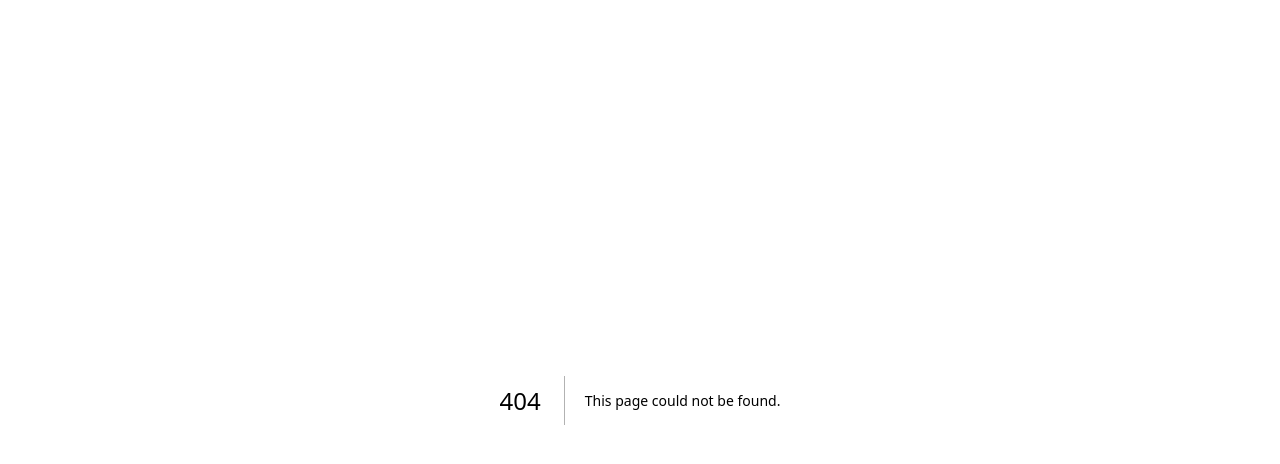
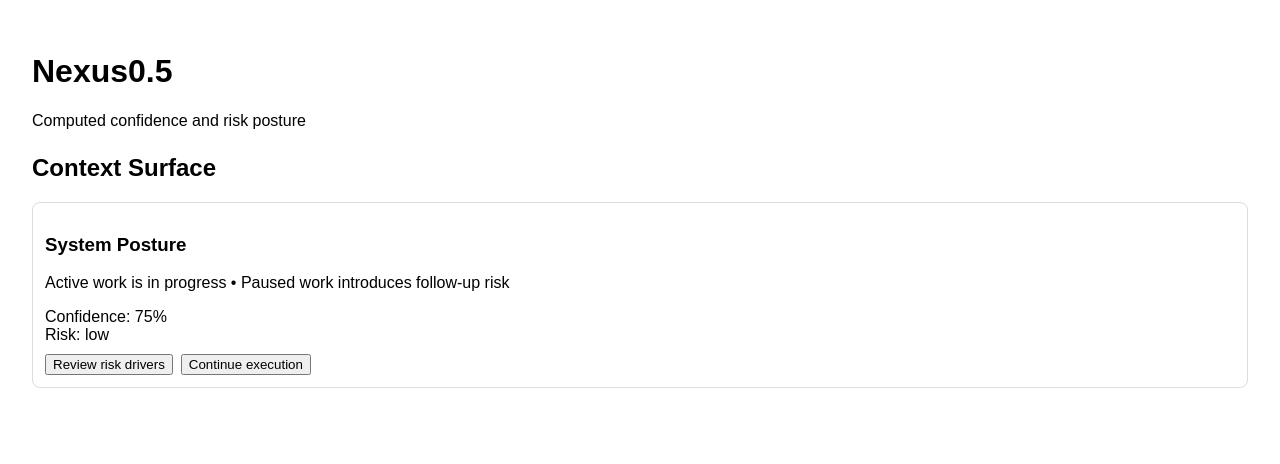
Before and after one commit to skylersemailaddress-debug/Nexus0.5, a Next.js app in the folder apps/shell/: page /posture-demo in a window 1280 px wide. Before the commit this address had no page. Shown: the top 464 px of the page. Built offline with nearby package versions, Linux system fonts and the light colour scheme.

Commit message:
Batch 6: add posture demo with computed confidence and risk

```diff
--- /dev/null
+++ b/apps/shell/pages/posture-demo.tsx
@@ -0,0 +1,39 @@
+import BlockRenderer from '../components/BlockRenderer'
+import { getMockAppState } from '../lib/state'
+import { computePosture } from '../lib/posture'
+import { SurfaceBlock } from '../types/surface'
+
+export default function PostureDemo() {
+  const state = getMockAppState()
+  const posture = computePosture(state)
+
+  const blocks: SurfaceBlock[] = [
+    {
+      id: 'posture-block',
+      type: 'briefing',
+      title: 'System Posture',
+      body: posture.reasons.join(' • '),
+      tone: posture.risk === 'high' ? 'red' : posture.risk === 'medium' ? 'yellow' : 'teal',
+      priority: 1,
+      state: 'expanded',
+      confidence: posture.confidence,
+      risk: posture.risk,
+      actions: [
+        { id: 'review-risk', label: 'Review risk drivers', intent: 'review_risk' },
+        { id: 'continue-work', label: 'Continue execution', intent: 'continue_execution' }
+      ]
+    }
+  ]
+
+  return (
+    <main style={{ padding: 24, fontFamily: 'sans-serif' }}>
+      <h1>Nexus0.5</h1>
+      <p>Computed confidence and risk posture</p>
+
+      <section style={{ marginTop: 24 }}>
+        <h2>Context Surface</h2>
+        <BlockRenderer blocks={blocks} />
+      </section>
+    </main>
+  )
+}
```
